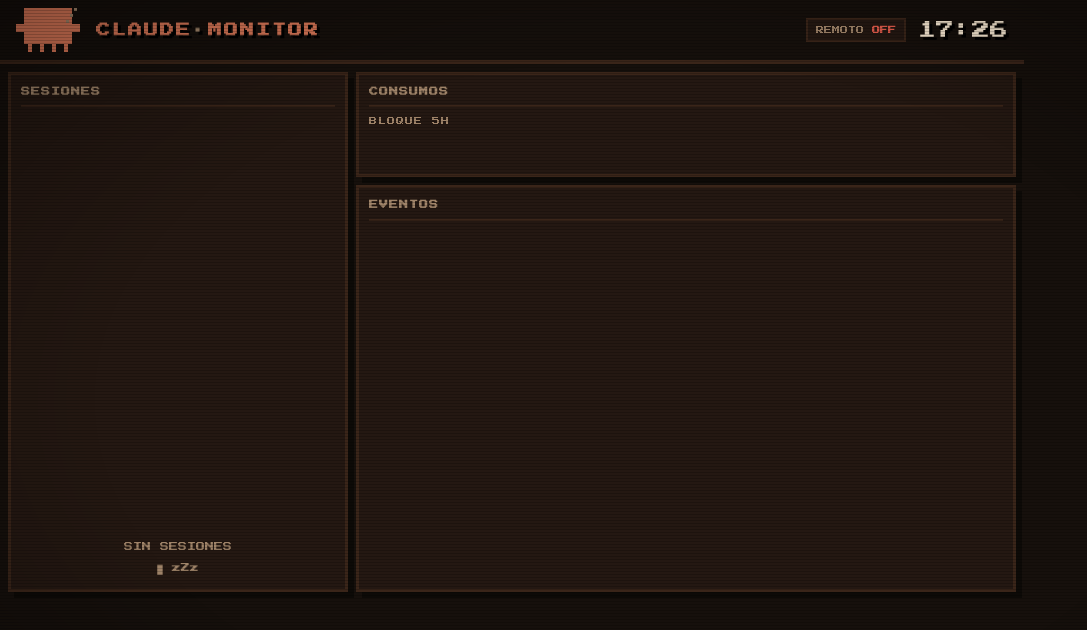
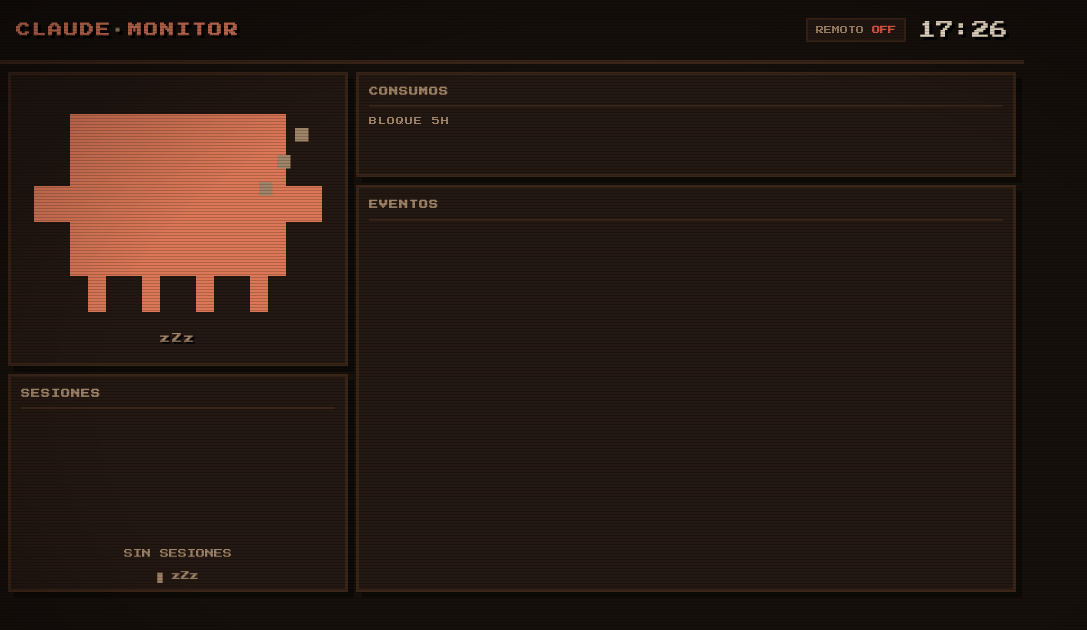
Before and after one commit to slackwero/claude-code-monitor, a website: page public/index.html in a window 1280 px wide. Shown: the whole page, without its empty margins (0-1087 px from the left). Drawn offline with Linux system fonts and the light colour scheme; no server answers.

Commit message:
Columna izquierda en 2 filas: mascota grande con estado + sesiones

```diff
--- a/public/app.js
+++ b/public/app.js
@@ -39,12 +39,25 @@
     updateMascot();
   }
 
+  const MASCOT_TEXT = {
+    alert: '&#9888; APROBACION &#9888;',
+    waiting: 'ESPERANDO...',
+    working: 'TRABAJANDO',
+    sleep: 'zZz',
+  };
+
   function updateMascot() {
-    if (state.activeApproval) return window.mascot.setState('alert');
-    const st = state.sessions.map((s) => s.status);
-    if (st.includes('waiting')) window.mascot.setState('waiting');
-    else if (st.includes('working')) window.mascot.setState('working');
-    else window.mascot.setState('sleep');
+    let m = 'sleep';
+    if (state.activeApproval) m = 'alert';
+    else {
+      const st = state.sessions.map((s) => s.status);
+      if (st.includes('waiting')) m = 'waiting';
+      else if (st.includes('working')) m = 'working';
+    }
+    window.mascot.setState(m);
+    const label = $('mascot-status');
+    label.dataset.state = m;
+    label.innerHTML = MASCOT_TEXT[m];
   }
 
   // ---------------------------------------------------------------- eventos
--- a/public/index.html
+++ b/public/index.html
@@ -11,7 +11,6 @@
 <div id="crt"></div>
 
 <header id="header">
-  <canvas id="mascot" width="64" height="60"></canvas>
   <h1>CLAUDE<span>·</span>MONITOR</h1>
   <div id="header-right">
     <button id="sound-chip" class="chip" hidden>&#128264; TOCA P/SONIDO</button>
@@ -21,11 +20,17 @@
 </header>
 
 <main>
-  <section id="sessions-panel" class="panel">
-    <h2>SESIONES</h2>
-    <div id="sessions-list"></div>
-    <div id="sessions-empty" class="empty">SIN SESIONES<br>&#9608; zZz</div>
-  </section>
+  <div id="left-col">
+    <section id="mascot-panel" class="panel">
+      <canvas id="mascot" width="288" height="224"></canvas>
+      <div id="mascot-status">zZz</div>
+    </section>
+    <section id="sessions-panel" class="panel">
+      <h2>SESIONES</h2>
+      <div id="sessions-list"></div>
+      <div id="sessions-empty" class="empty">SIN SESIONES<br>&#9608; zZz</div>
+    </section>
+  </div>
 
   <div id="right-col">
     <section id="usage-panel" class="panel">
--- a/public/logo.js
+++ b/public/logo.js
@@ -17,19 +17,21 @@
     '...#..#..#..#...',
     '...#..#..#..#...',
   ];
-  const CELL = 4; // 16 cols * 4px = 64px
 
   const canvas = document.getElementById('mascot');
   const ctx = canvas.getContext('2d');
+  const CELL = Math.floor(canvas.width / GRID[0].length);
+  const S = CELL / 4; // factor de escala para desplazamientos de animación
+  const offY = Math.floor((canvas.height - GRID.length * CELL) / 2);
   let state = 'sleep';
   let frame = 0;
 
   function draw() {
     ctx.clearRect(0, 0, canvas.width, canvas.height);
-    const bobY = state === 'working' ? (frame % 8 < 4 ? 0 : 1)
-               : state === 'waiting' ? (frame % 4 < 2 ? 0 : -3)
+    const bobY = state === 'working' ? (frame % 8 < 4 ? 0 : S)
+               : state === 'waiting' ? (frame % 4 < 2 ? 0 : -3 * S)
                : 0;
-    const shakeX = state === 'alert' ? ((frame % 2) * 2 - 1) : 0;
+    const shakeX = state === 'alert' ? (((frame % 2) * 2 - 1) * S) : 0;
     const blink = state === 'working' && frame % 24 >= 22; // parpadeo ocasional
     const eyesClosed = state === 'sleep' || blink;
 
@@ -44,17 +46,18 @@
                         : state === 'alert' ? '#e05b4b'
                         : '#D97757';
         }
-        ctx.fillRect(c * CELL + shakeX, r * CELL + bobY + 4, CELL, CELL);
+        ctx.fillRect(c * CELL + shakeX, r * CELL + bobY + offY, CELL, CELL);
       }
     }
 
-    // zZz cuando duerme
+    // zZz cuando duerme, escalado al tamaño del canvas
     if (state === 'sleep' && frame % 16 < 12) {
       ctx.fillStyle = '#a08469';
       const zs = [[58, 8], [54, 14], [50, 20]];
       const n = 1 + Math.floor((frame % 16) / 4);
-      ctx.font = '8px monospace';
-      for (let i = 0; i < Math.min(n, 3); i++) ctx.fillRect(zs[i][0], zs[i][1], 3, 3);
+      for (let i = 0; i < Math.min(n, 3); i++) {
+        ctx.fillRect(zs[i][0] * S, zs[i][1] * S, 3 * S, 3 * S);
+      }
     }
   }
 
--- a/public/style.css
+++ b/public/style.css
@@ -111,7 +111,28 @@ main {
   margin-bottom: 8px;
 }
 
-#sessions-panel { width: 340px; flex-shrink: 0; display: flex; flex-direction: column; }
+#left-col { width: 340px; flex-shrink: 0; display: flex; flex-direction: column; gap: 8px; }
+
+#mascot-panel {
+  flex: 1 1 0;
+  min-height: 0;
+  display: flex;
+  flex-direction: column;
+  align-items: center;
+  justify-content: center;
+  gap: 14px;
+}
+#mascot-status {
+  font-size: 10px;
+  color: var(--dim);
+  letter-spacing: 2px;
+  text-shadow: 2px 2px 0 #000;
+}
+#mascot-status[data-state="working"] { color: var(--green); }
+#mascot-status[data-state="waiting"] { color: var(--amber); animation: blink 1s steps(2) infinite; }
+#mascot-status[data-state="alert"] { color: var(--red); animation: pulse .5s steps(2) infinite; }
+
+#sessions-panel { flex: 0 0 218px; display: flex; flex-direction: column; }
 #right-col { flex: 1; display: flex; flex-direction: column; gap: 8px; min-width: 0; }
 #usage-panel { flex: 0 0 auto; }
 #events-panel { flex: 1 1 0; display: flex; flex-direction: column; min-height: 0; }
```
